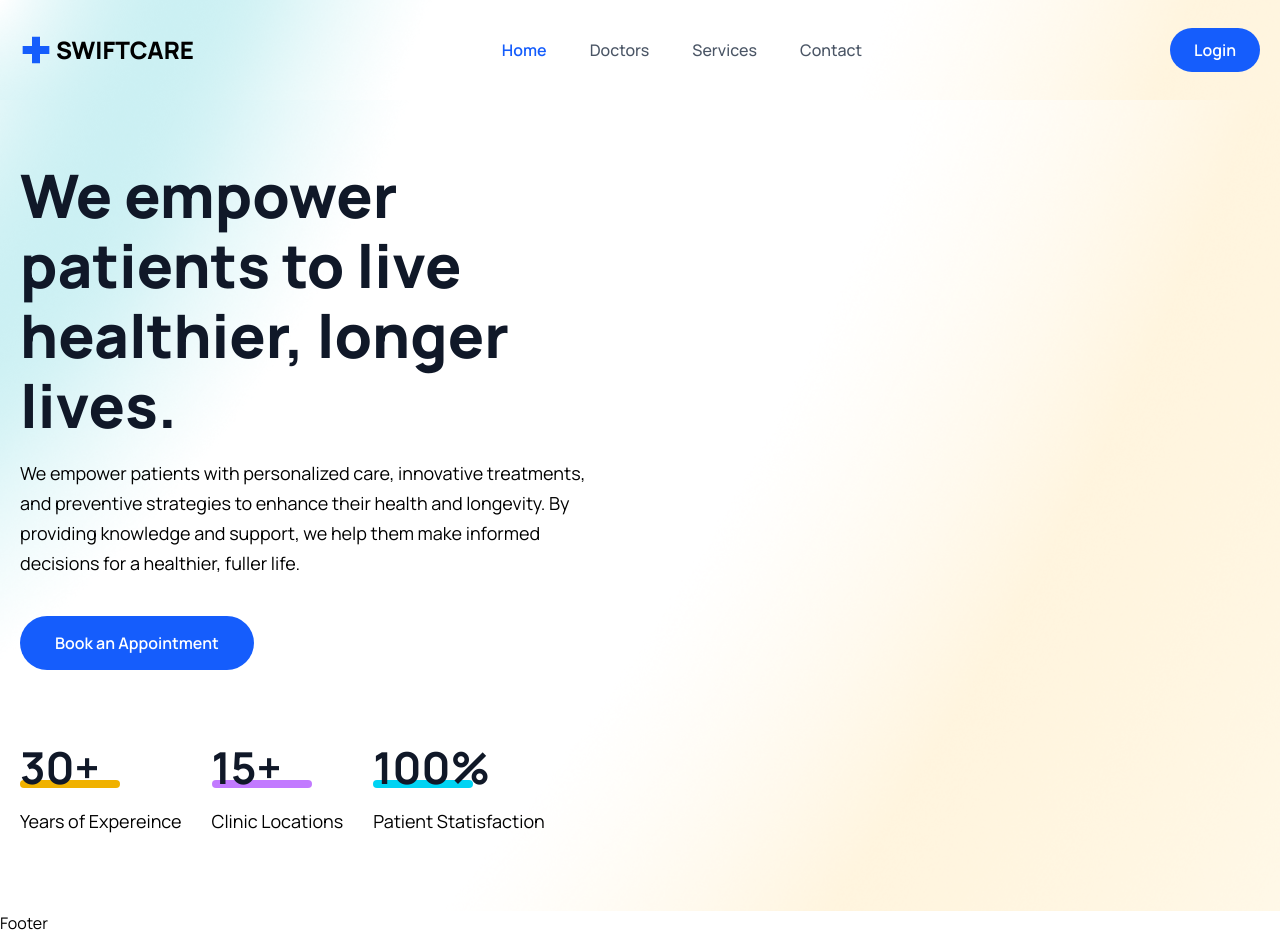
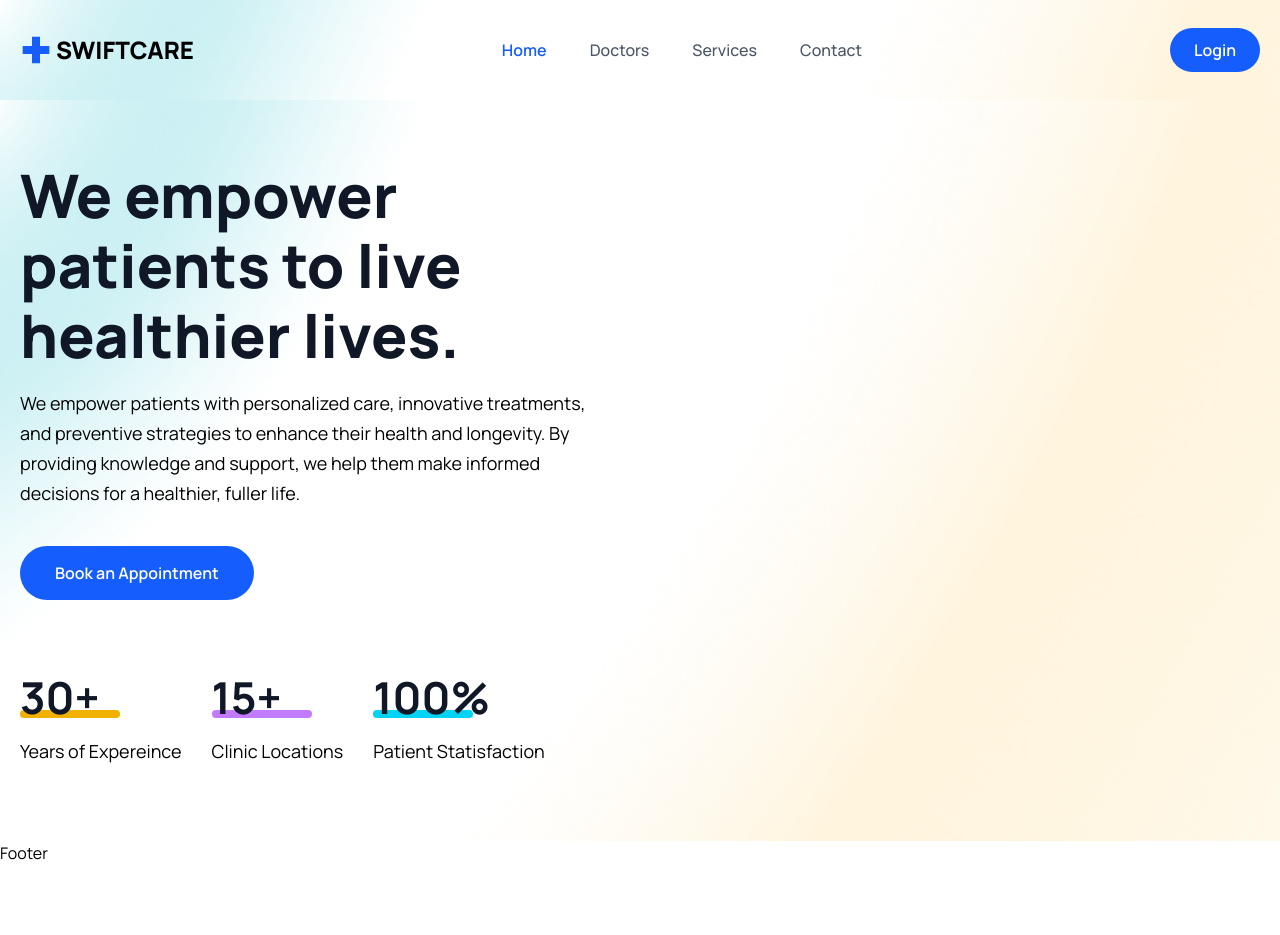
Before and after one commit to ErinAbduli/swiftcare, a React (Vite) app in the folder client/: page / in a window 1280 px wide. After the commit the page ends 865 px from the top, so only its background shows below. Built offline with nearby package versions, Linux system fonts and the light colour scheme.

Commit message:
typo fix

```diff
--- a/client/src/pages/Home.jsx
+++ b/client/src/pages/Home.jsx
@@ -7,7 +7,7 @@ const Home = () => {
                 <div className="flex flex-col lg:flex-row gap[90px] items-center justify-between">
                     <div>
                         <div className="lg:w-[570px]">
-                            <h1 className="text-[36px] leading-[46px] text-gray-900 font-[800] md:text-[60px] md:leading-[70px] ">We empower patients to live healthier, longer lives.</h1>
+                            <h1 className="text-[36px] leading-[46px] text-gray-900 font-[800] md:text-[60px] md:leading-[70px] ">We empower patients to live healthier lives.</h1>
                             <p className='text__para'>
                                 We empower patients with personalized care, innovative treatments, and preventive strategies to enhance their health and longevity. By providing knowledge and support, we help them make informed decisions for a healthier, fuller life.
                             </p>
```
